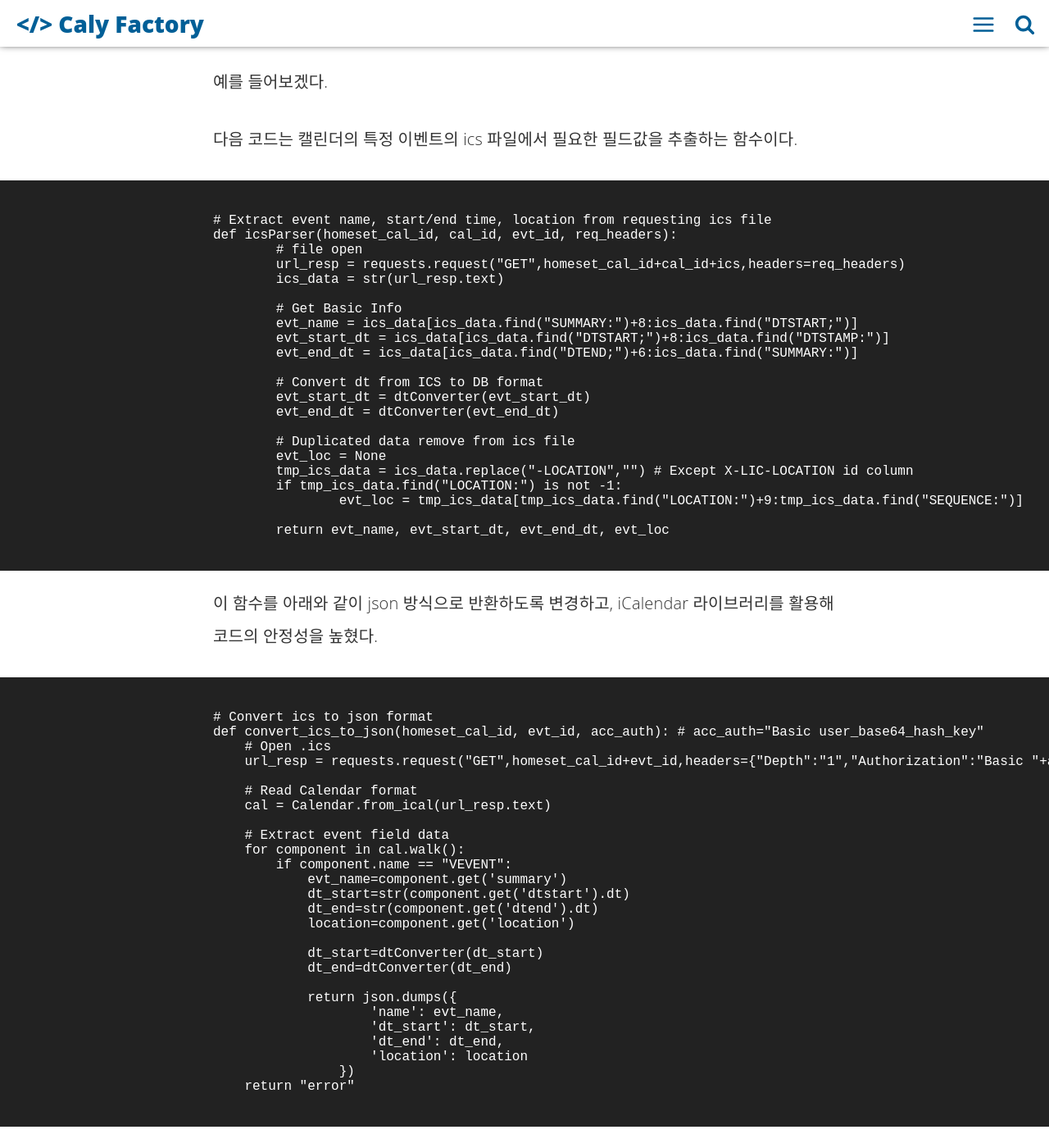
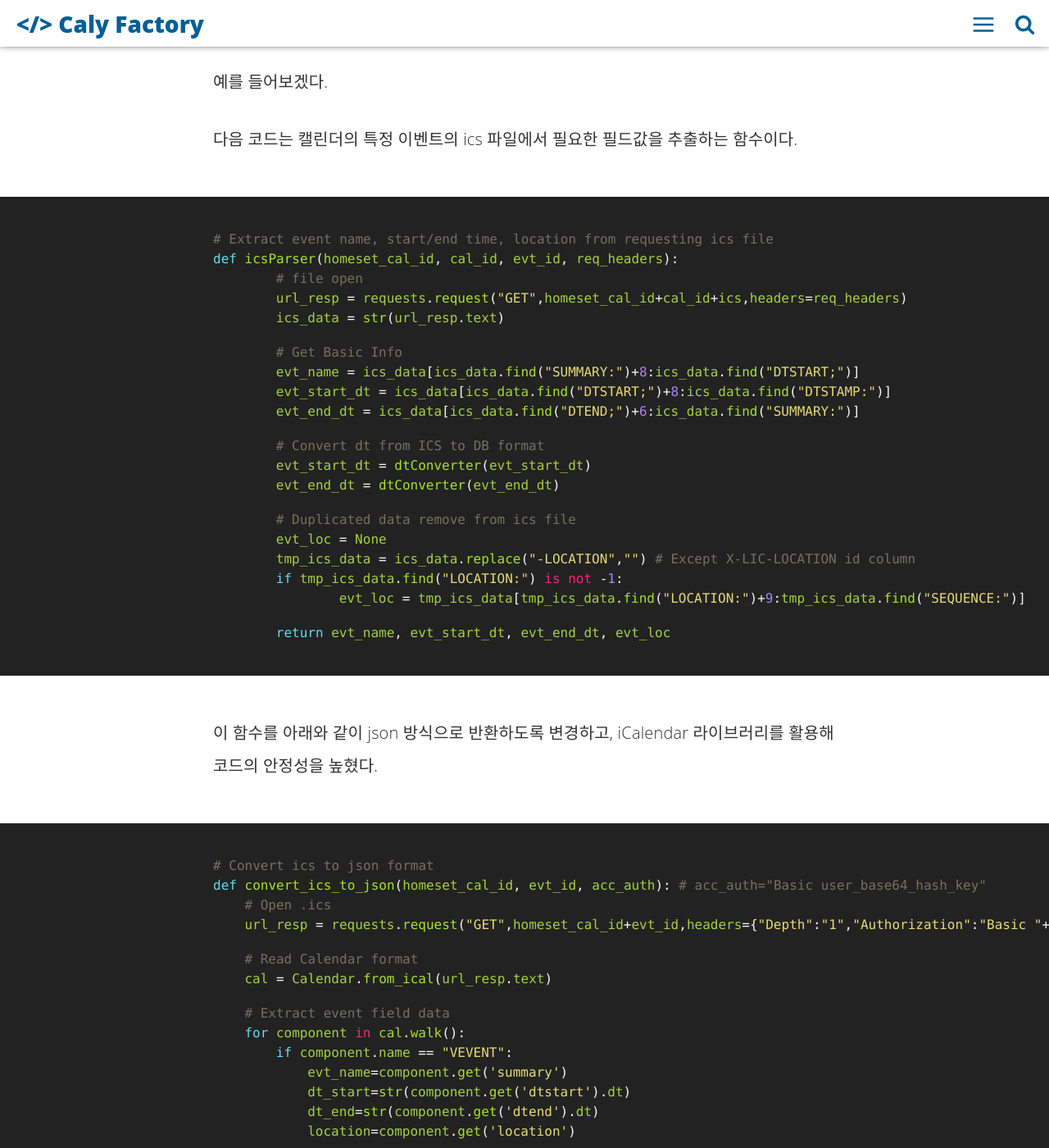
Before and after one commit to CalyFactory/CalyFactory.github.io, a Jekyll site: the page built from _posts/2017-02-10-tdd기반-모듈검증.md, in a window 1280 px wide and 1400 px high, scrolled down 818 px. Shown: the whole window at 82% size. Built offline with Jekyll 4.4.1, drawn with Linux system fonts in a browser that asks for light colours; comment, search, counter and statistics services are not loaded; some of the changed text lies outside the part shown.

Commit message:
refgjin:update posting

```diff
--- a/_posts/2017-02-10-tdd기반-모듈검증.md
+++ b/_posts/2017-02-10-tdd기반-모듈검증.md
@@ -19,6 +19,8 @@ introduction: 'TDD를 활용해 모듈을 검증해보자'
 
 이를 테스트한 데이터로 검증하는 것이 테스트 주도 개발(Test-driven development), TDD이다.
 
+
+
 TEST-DRIVEN DEVELOPMENT
 ===
 
@@ -26,7 +28,7 @@ TEST-DRIVEN DEVELOPMENT
 
 다음 코드는 캘린더의 특정 이벤트의 ics 파일에서 필요한 필드값을 추출하는 함수이다.
 
-~~~
+{% highlight python %}
 # Extract event name, start/end time, location from requesting ics file
 def icsParser(homeset_cal_id, cal_id, evt_id, req_headers):
 	# file open
@@ -49,11 +51,11 @@ def icsParser(homeset_cal_id, cal_id, evt_id, req_headers):
 		evt_loc = tmp_ics_data[tmp_ics_data.find("LOCATION:")+9:tmp_ics_data.find("SEQUENCE:")]
 
 	return evt_name, evt_start_dt, evt_end_dt, evt_loc
-~~~
+{% endhighlight %}
 
 이 함수를 아래와 같이 json 방식으로 반환하도록 변경하고, iCalendar 라이브러리를 활용해 코드의 안정성을 높혔다.
 
-~~~
+{% highlight python %}
 # Convert ics to json format
 def convert_ics_to_json(homeset_cal_id, evt_id, acc_auth): # acc_auth="Basic user_base64_hash_key"
     # Open .ics
@@ -80,7 +82,7 @@ def convert_ics_to_json(homeset_cal_id, evt_id, acc_auth): # acc_auth="Basic use
                     'location': location
                 })
     return "error"
-~~~
+{% endhighlight %}
 
 이렇게 새로운 logic을 구현했을 때, 이전 기존 코드의 데이터를 해치지 않는 것을 [regression](https://en.wikipedia.org/wiki/Software_regression)이라 한다.
 
@@ -97,35 +99,38 @@ def convert_ics_to_json(homeset_cal_id, evt_id, acc_auth): # acc_auth="Basic use
 
 먼저, 테스트케이스의 항목을 정한다.
 
----
-1. 콜론이나 특수문자 여부
-- #, $, %, ☆ 등 기본 특수문자
-- (웃음) (big grin) (슬픈) 등 특정 OS, 앱, 키보드만 가진 특수문자
-- 유니코드, 세미콜론, 콜론처럼 ics 파일 포맷을 해칠 수 있는 특수문자
+	1. 콜론이나 특수문자 여부
+	- #, $, %, ☆ 등 기본 특수문자
+	- (웃음) (big grin) (슬픈) 등 특정 OS, 앱, 키보드만 가진 특수문자
+	- 유니코드, 세미콜론, 콜론처럼 ics 파일 포맷을 해칠 수 있는 특수문자
 
-2. 이벤트명 길이에 따른 여부
-- 너무 긴 경우 ( 50자 / 100자 / 150자 / 200자 / 255자 )
+	2. 이벤트명 길이에 따른 여부
+	- 너무 긴 경우 ( 50자 / 100자 / 150자 / 200자 / 255자 )
 
-3. 외국어 입력 여부
-- 일본어
-- 중국어(한자)
-- 스페인어
-- 한글 자/모음 조합
+	3. 외국어 입력 여부
+	- 일본어
+	- 중국어(한자)
+	- 스페인어
+	- 한글 자/모음 조합
 
-4. 시간 입력이 없는(안되는) 경우
-- 연속된 날짜 입력
+	4. 시간 입력이 없는(안되는) 경우
+	- 연속된 날짜 입력
 
-5. 반복 입력을 하는 경우
-- 횟수에 따라 반복 입력을 하는 경우
-- 기간에 따라 반복 입력을 하는 경우
-- 반복 이벤트 중, 특정 이벤트 하나의 값만 변경하는 경우
----
+	5. 반복 입력을 하는 경우
+	- 횟수에 따라 반복 입력을 하는 경우
+	- 기간에 따라 반복 입력을 하는 경우
+	- 반복 이벤트 중, 특정 이벤트 하나의 값만 변경하는 경우
+
 
 다음, 그 항목에 맞는 여러 테스트케이스를 아래 그림과 같이 작성한다
 
 ![IMG](https://github.com/CalyFactory/CalyFactory.github.io/blob/master/assets/img/refgjin/post5_testcase.png?raw=true)
 
-~~~
+
+
+그리고 이를 비교해서 보여주는 테스트 모듈을 따로 작성한다.
+
+{% highlight python %}
 from caldavclient import util
 from caldavclient import CaldavClient
 import json
@@ -182,7 +187,7 @@ for ics in ics_ls:
 end_time = time.time()
 
 print("Total ICS count",ics_cnt," , Time Cost : ",end_time-start_time)
-~~~
+{% endhighlight %}
 
 테스트케이스 검출을 위한 소스코드다.
 
```
